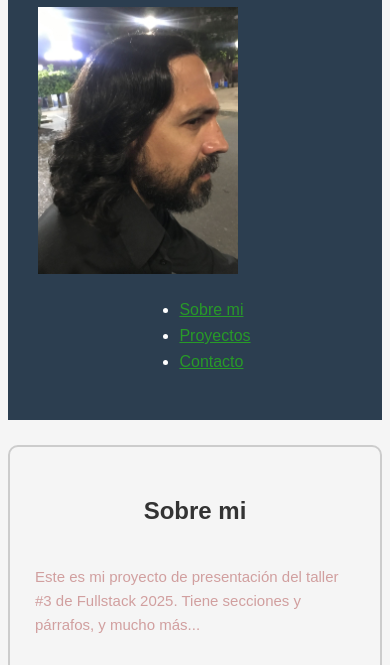
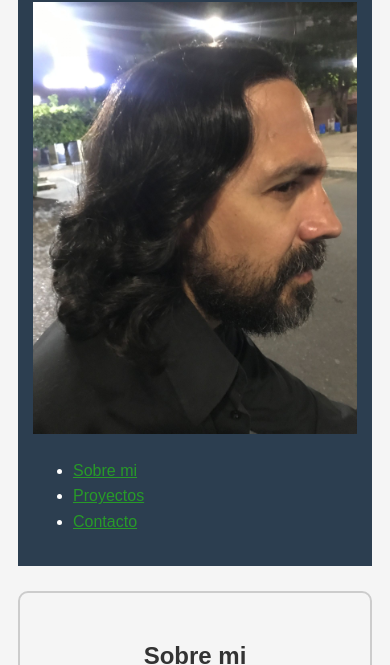
Before and after one commit to JavKabPro/Taller-3-Javier_Delgado_FullStack2025, a plain HTML site: page Index.html in a window 390 px wide. Shown: the part 176-841 px from the top of the page. Drawn offline with Linux system fonts and the light colour scheme.

Commit message:
Ejercicio 8: Responsive, visualización para móvil.

```diff
--- a/Index.html
+++ b/Index.html
@@ -1,8 +1,9 @@
 <!doctype html>
 <html lang="en-US">
-  <head> <link rel="stylesheet" href="styles.css" />
+  <head>
+    <link rel="stylesheet" href="styles.css" />
     <meta charset="utf-8" />
-    <meta name="viewport" content="width=device-width" />
+    <meta name="viewport" content="width=device-width, initial-scale=1" />
     <title>Taller #3 - Fullstack 2025</title>
   </head>
   <body>
--- a/styles.css
+++ b/styles.css
@@ -50,6 +50,23 @@
 justify-content: center;
 }
 
+@media (max-width: 600px) {
+    body {
+        padding: 10px;
+    }
+    header{
+        padding: 15px;
+    }
+    .nav-links{
+        flex-direction: column;
+        gap: 10px;
+    }
+    img {
+        width: 100%;
+        height: auto;
+    }
+}
+
 .classmate{
 
 }
```
